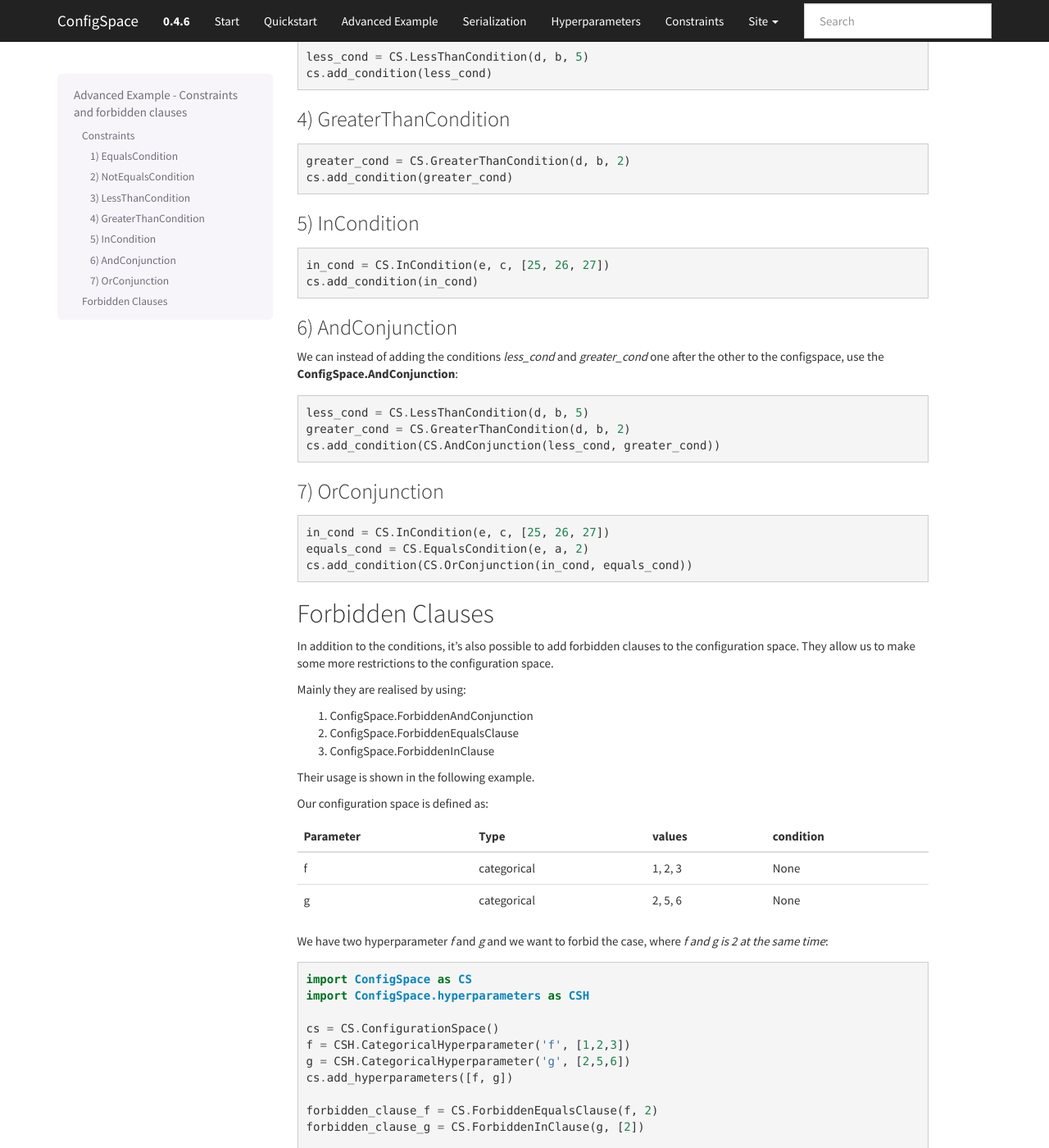
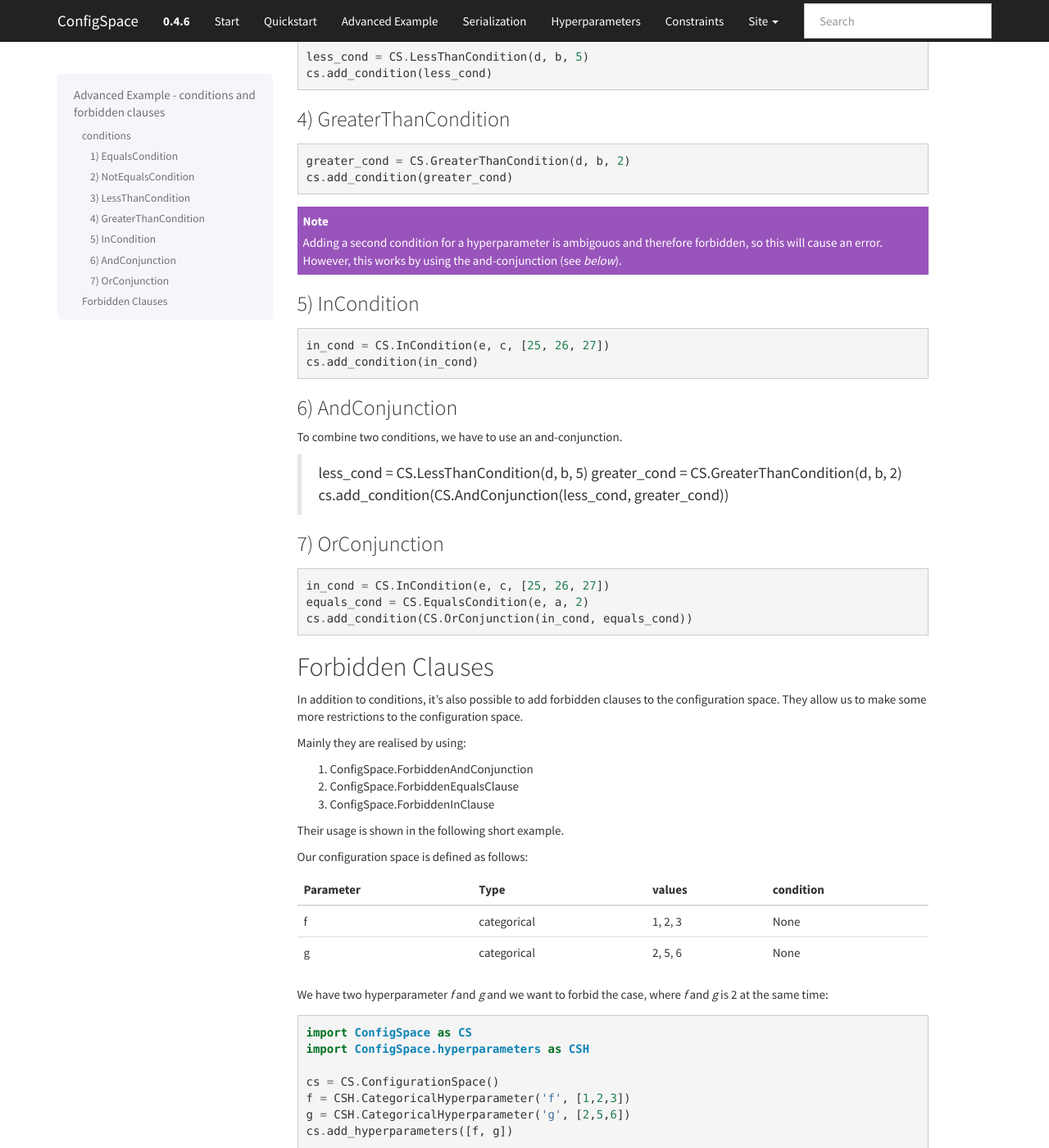
Before and after one commit to automl/ConfigSpace, a Sphinx documentation site: the page built from docs/source/AdvancedExample.rst, in a window 1280 px wide and 1400 px high, scrolled down 1519 px. Shown: the whole window at 82% size. Built offline with Sphinx 7.4.7, drawn with Linux system fonts in a browser that asks for light colours; pages that are not in the unit, such as notebooks, are missing from menus; the version number is read from the project's files by our own code; some of the changed text lies outside the part shown.

Commit message:
MAINT improved examples

```diff
--- a/docs/source/AdvancedExample.rst
+++ b/docs/source/AdvancedExample.rst
@@ -1,12 +1,12 @@
-Advanced Example - Constraints and forbidden clauses
-====================================================
+Advanced Example - conditions and forbidden clauses
+===================================================
 
-Constraints
------------
+conditions
+----------
 
-| ConfigSpace is able to realize constraints in the *configuration space*.
+| ConfigSpace is able to realize conditions in the *configuration space*.
 | This is often necessary, because some hyperparameters necessitate some other hyperparameters.
-| We will explain you the conditions by showing you a simple example.
+| We will explain the concepts of them in an advanced example.
 
 ConfigSpace contains the following conditions:
 
@@ -89,6 +89,10 @@
     greater_cond = CS.GreaterThanCondition(d, b, 2)
     cs.add_condition(greater_cond)
 
+.. note::
+
+    Adding a second condition for a hyperparameter is ambigouos and therefore forbidden, so this will cause an error.
+    However, this works by using the and-conjunction (see *below*).
 
 5) InCondition
 ++++++++++++++
@@ -101,8 +105,7 @@
 6) AndConjunction
 +++++++++++++++++
 
-We can instead of adding the conditions *less_cond* and *greater_cond*
-one after the other to the configspace, use the **ConfigSpace.AndConjunction**::
+To combine two conditions, we have to use an and-conjunction.
 
     less_cond = CS.LessThanCondition(d, b, 5)
     greater_cond = CS.GreaterThanCondition(d, b, 2)
@@ -121,7 +124,7 @@
 Forbidden Clauses
 -----------------
 
-In addition to the conditions, it's also possible to add forbidden clauses to the configuration space.
+In addition to conditions, it's also possible to add forbidden clauses to the configuration space.
 They allow us to make some more restrictions to the configuration space.
 
 Mainly they are realised by using:
@@ -130,9 +133,9 @@
 2) ConfigSpace.ForbiddenEqualsClause
 3) ConfigSpace.ForbiddenInClause
 
-Their usage is shown in the following example.
+Their usage is shown in the following short example.
 
-Our configuration space is defined as:
+Our configuration space is defined as follows:
 
 +------------------------+---------------+----------+---------------------------+
 | Parameter              | Type          | values   |  condition                |
@@ -142,7 +145,7 @@
 | g                      | categorical   | 2, 5, 6  |  None                     |
 +------------------------+---------------+----------+---------------------------+
 
-We have two hyperparameter *f* and *g* and we want to forbid the case, where *f and g is 2 at the same time*::
+We have two hyperparameter *f* and *g* and we want to forbid the case, where *f* and *g* is 2 at the same time::
 
     import ConfigSpace as CS
     import ConfigSpace.hyperparameters as CSH
```
Also changed, not shown: docs/source/quickstart.rst (+81 -28 lines).
